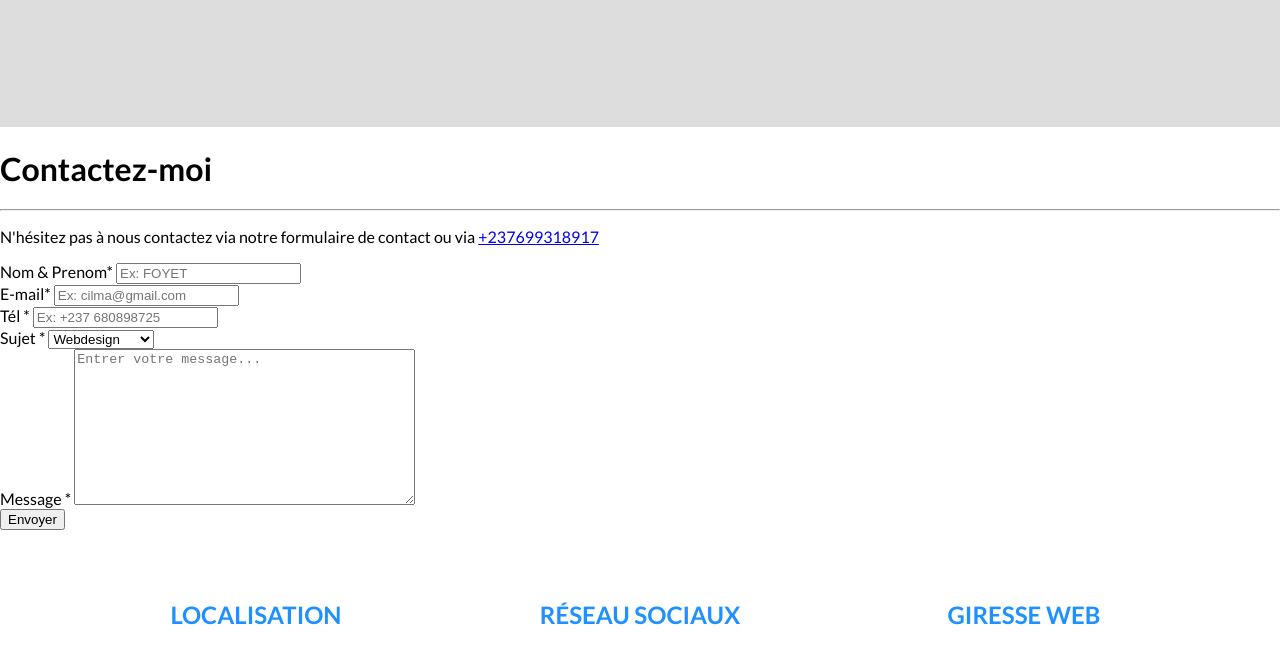
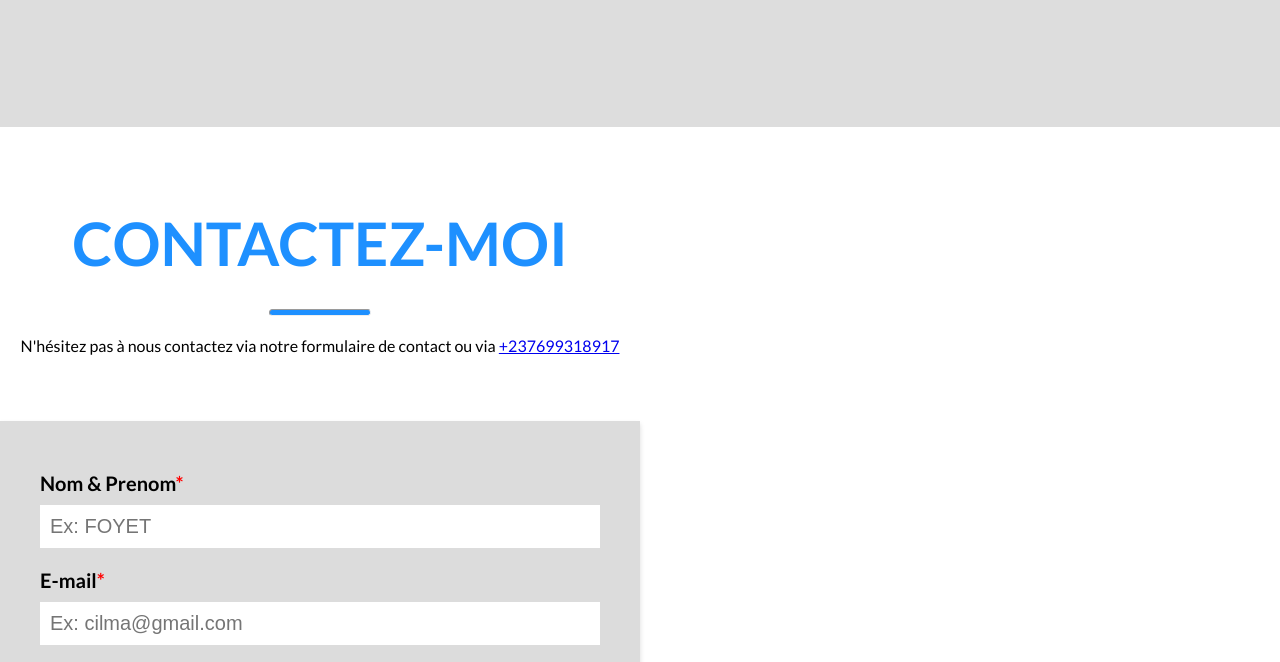
Before and after one commit to giressefoyet/portfolio, a plain HTML site: page index.html in a window 1280 px wide. Shown: the part 3110-3772 px from the top of the page. Drawn offline with Linux system fonts and the light colour scheme.

Commit message:
Update nav.css

```diff
--- a/nav.css
+++ b/nav.css
@@ -460,6 +460,110 @@ i{
 }
 
 
+
+.formulaire{
+  width:50%;
+  /*background-color: white;*/
+  border-radius:10px;
+}
+.formulaire .infos{
+  background-color: white;
+  padding-block: 50px;
+}
+#contact h1{
+  text-align: center;
+  font-size: 60px;
+  text-transform: uppercase;
+  margin: 30px 0;
+  color:var(--bs-dodgerblue);
+}
+
+
+.formulaire hr{
+  height: 5px;
+  width: 100px;
+  background-color:var(--bs-dodgerblue);
+  margin:0 auto;
+  margin-bottom: 20px;
+  border-radius:20px;
+}
+
+.formulaire .infos p{
+  text-align: center;
+  margin-inline: 20px;
+}
+
+
+form{
+  background-color: rgba(158,158,158,0.356);
+  padding: 50px 40px;
+  border-radius:0 0 10PX 10PX;
+  box-shadow: 0px 3px 5px 0px rgba(0,0,0,0.145);
+}
+.formulaire form .form-bloc{
+  display: flex;
+  flex-direction: column;
+  width: 100%;
+  margin-bottom: 20px;
+}
+.form-bloc label{
+  font-size: 20px;
+  margin-bottom: 10px;
+  font-weight: 550;
+}
+
+.form-bloc span{
+  color:red;
+}
+
+.form-bloc input,
+.form-bloc select{
+  padding: 10px;
+  outline: none;
+  font-size: 20px;
+}
+.form-bloc input{
+  border: none;
+}
+
+.form-bloc textarea{
+  padding: 15px;
+  font-size: 20px;
+  outline: none;
+  border: none;
+}
+
+#envoyer{
+  padding: 15px;
+  font-size: 20px;
+  font-weight: 550;
+  background-color: black;
+  color: white;
+  cursor: pointer;
+  border: 1px solid black;
+  transition: all 0.5s ease-out;
+}
+
+#envoyer:hover{
+  background-color: white;
+  color: black;
+}
+.top{
+  position: fixed;
+  bottom:2%;
+  right: 2%;
+  background-color: white;
+  border-radius:100%;
+  padding:20px 25px;
+  border: 3px solid black;
+  color: black;
+  transition: all 0.5s ease-out;
+}
+
+
+
+
+
 /* Ajout du media queries pour rendre le menu responsive - lorsque l'écran est de 500px de large ou moins, empilez les liens les uns sur les autres */
 @media all and (max-width: 1084px) {
 
```
